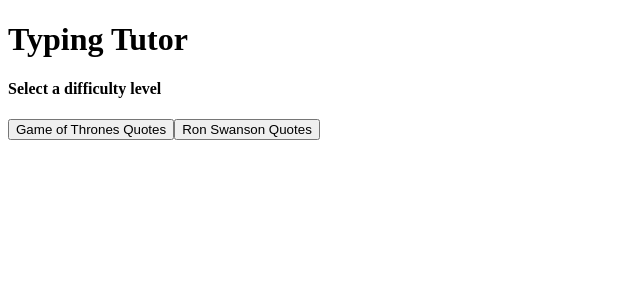
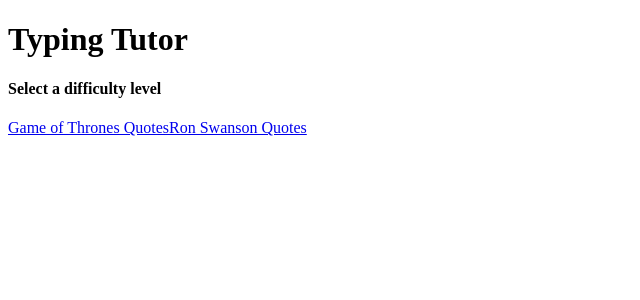
Before and after one commit to derrick-fleming/typescript-challenges, a React app in the folder react-typescript-tutor/: page / in a window 1280 px wide. Shown: the top 300 px of the page, without its empty margins (0-640 px from the left). Built offline with nearby package versions, Linux system fonts and the light colour scheme; the HTML template or start-up script is replaced by a standard one.

Commit message:
Updated app.tsx to include hash routing instead of buttons to move between different tests.

```diff
--- a/react-typescript-tutor/src/app.tsx
+++ b/react-typescript-tutor/src/app.tsx
@@ -1,11 +1,8 @@
 import React, {useState, useEffect} from "react";
-import useKeyPress from "./keypress-hook";
 import TypingTest from "./typing-test";
 import parseRoute from "../lib/parse-route";
 
 const App = () => {
-  const [test, setTest] = useState('');
-  const [randomQuote, setRandomQuote] = useState(null);
   const [route, setRoute] = useState(parseRoute(window.location.hash))
 
   useEffect(()=> {
@@ -14,22 +11,12 @@
     })
   })
 
-
-
-  function handleEasyClick(){
-    setTest('easy test')
-  }
-
-  function handleDifficultClick(){
-    setTest('difficult test')
-  }
-
-  if (test === 'easy test') {
+  if (route.path === 'thrones') {
     return <TypingTest quote='thrones'/>
   }
 
-  if (test === 'difficult test') {
-    return <TypingTest quote='Trixie and Veronica, our two cats, just love to play with their pink ball of yarn.'/>
+  if (route.path === 'swanson') {
+    return <TypingTest quote='swanson'/>
   }
 
   return(
@@ -40,12 +27,12 @@
       <h4>
         Select a difficulty level
       </h4>
-      <button onClick={handleEasyClick}>
+      <a href='#thrones'>
         Game of Thrones Quotes
-      </button>
-      <button onClick={handleDifficultClick}>
+      </a>
+      <a href='#swanson'>
         Ron Swanson Quotes
-      </button>
+      </a>
     </div>
   )
 }
```
